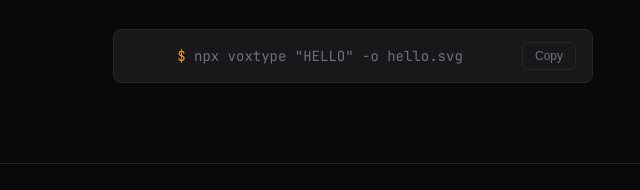
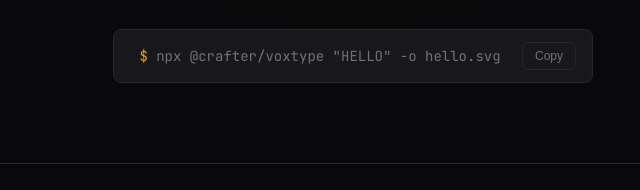
Before and after one commit to Railly/voxtype, a website: page public/index.html in a window 1280 px wide. Both pictures are taken after a click on the button "Copy". Shown: the part 610-800 px from the top of the page, 287-927 px from the left. Drawn offline with Linux system fonts and the light colour scheme; files whose address does not match are found by name.

Commit message:
feat: SVG hero in README, rename to @crafter/voxtype, add website links

```diff
--- a/package.json
+++ b/package.json
@@ -1,5 +1,5 @@
 {
-	"name": "voxtype",
+	"name": "@crafter/voxtype",
 	"version": "0.1.0",
 	"description": "3D typography in pure SVG — turns text into voxel and extruded SVG sculptures",
 	"module": "src/cli.ts",
--- a/public/index.html
+++ b/public/index.html
@@ -317,7 +317,7 @@
       </a>
     </div>
     <div class="install-bar">
-      <code><span>$</span> npx voxtype "HELLO" -o hello.svg</code>
+      <code><span>$</span> npx @crafter/voxtype "HELLO" -o hello.svg</code>
       <button type="button" id="copy-install">Copy</button>
     </div>
   </section>
@@ -457,7 +457,7 @@
 
   <script>
     document.getElementById('copy-install').addEventListener('click', function() {
-      navigator.clipboard.writeText('npx voxtype "HELLO" -o hello.svg');
+      navigator.clipboard.writeText('npx @crafter/voxtype "HELLO" -o hello.svg');
       this.textContent = 'Copied!';
       setTimeout(() => { this.textContent = 'Copy'; }, 1500);
     });
```
Also changed, not shown: src/web/landing.html (+2 -2 lines), README.md, 1 other file.
